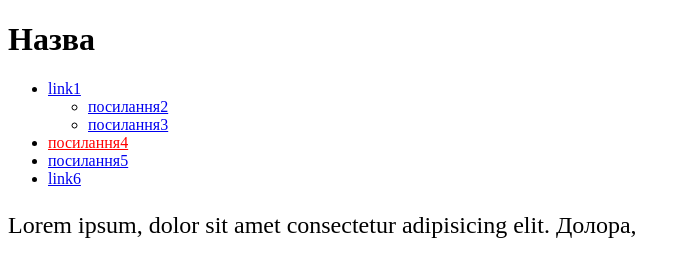
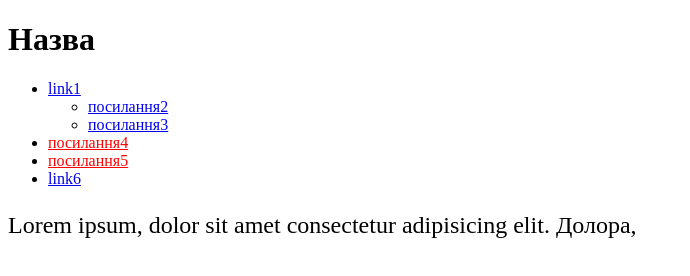
Before and after one commit to MukolaSa/goiteens-homework-3, a plain HTML site: page index.html in a window 1280 px wide. Shown: the whole page, without its empty margins (0-690 px from the left). Drawn offline with Linux system fonts and the light colour scheme.

Commit message:
додає слилі

```diff
--- a/style.css
+++ b/style.css
@@ -2,4 +2,4 @@ p{
     font-size: 24px;
 }
 a[href|="https ://www.youtube.com/"] {color: red;}
-aa[href|="https://validator.w3.org/"] {color: red;}
+a[href|="https://validator.w3.org/"] {color: red;}
```
